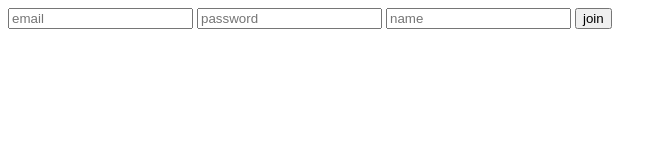
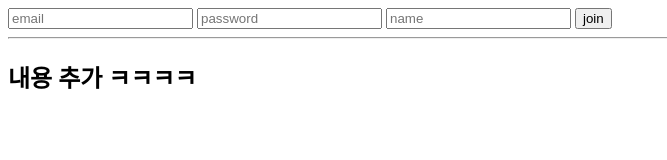
Before and after one commit to nam2626/git_team_test, a plain HTML site: page index.html in a window 1280 px wide. Shown: the whole page, without its empty margins (0-667 px from the left). Drawn offline with Linux system fonts and the light colour scheme.

Commit message:
내용 추가

```diff
--- a/index.html
+++ b/index.html
@@ -10,5 +10,7 @@
         <input type="text" name="name" placeholder="name">
         <input type="submit" value="join">
     </form>
+	<hr>
+	<h2>내용 추가 ㅋㅋㅋㅋ</h2>
 </body>
 </html>
```
